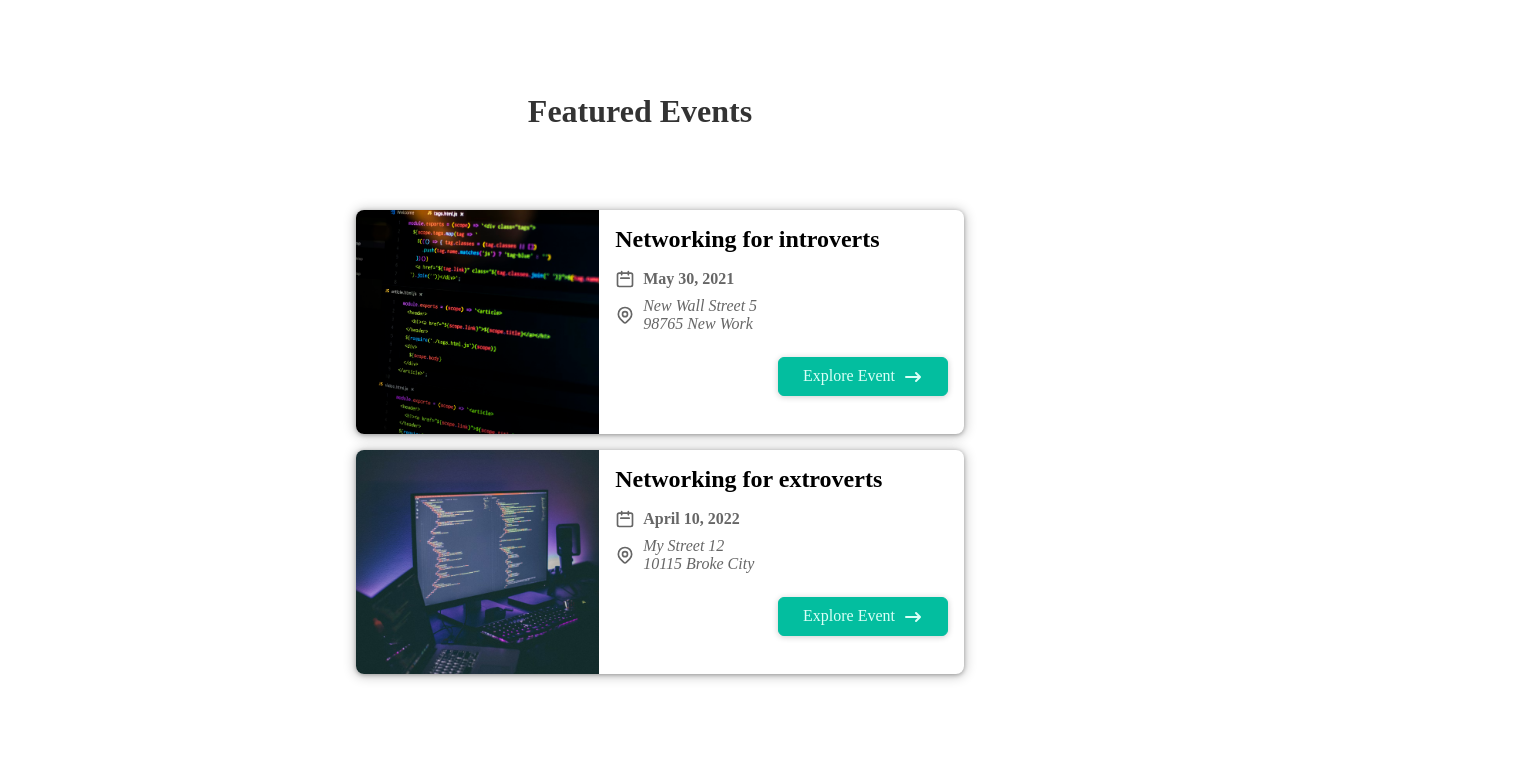
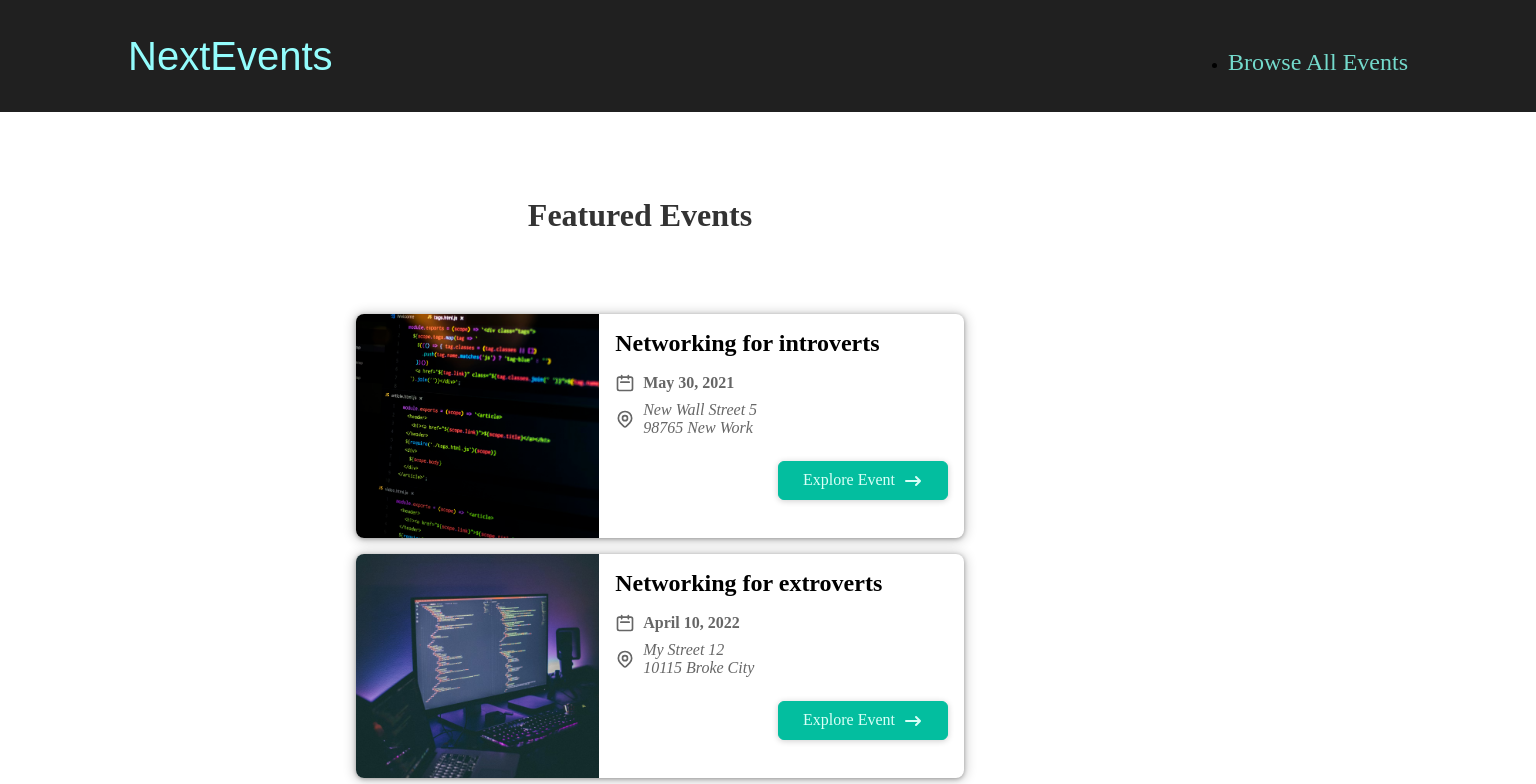
Before and after one commit to nymajalalabadi/event, a Next.js app: page / in a window 1280 px wide. Shown: the top 784 px of the page, 1536 px wide, since content can reach past the window. Built offline with nearby package versions, Linux system fonts and the light colour scheme.

Commit message:
Updated MainHeader

```diff
--- a/app/events/index.tsx
+++ /dev/null
@@ -1,5 +0,0 @@
-export default function EventsPage() {
-  return <div>
-    <h1>Events Page</h1>
-  </div>
-}
--- a/app/layout.tsx
+++ b/app/layout.tsx
@@ -1,4 +1,5 @@
 import classes from '../styles/main-header.module.css';
+import MainHeader from '../component/layout/main-header';
 
 export const metadata = {
   title: 'NextJS Events',
@@ -12,7 +13,8 @@ export default function RootLayout({
 }) {
   return (
     <html lang="en">
-      <body>
+      <body style={{ margin: 0, padding: 0, overflowX: 'hidden' }}>
+        <MainHeader />
         <div className={classes.container}>
           {children}
         </div>
--- /dev/null
+++ b/component/layout/main-header.tsx
@@ -0,0 +1,19 @@
+import Link from "next/link";
+import classes from '../../styles/main-header.module.css';
+
+export default function MainHeader() {
+  return (
+    <header className={classes.header}>
+      <div className={classes.logo}>
+        <Link href="/">NextEvents</Link>
+      </div>
+      <nav className={classes.navigation}>
+        <ul>
+            <li>
+                <Link href="/events">Browse All Events</Link>
+            </li>
+        </ul>
+      </nav>
+    </header>
+  );
+}
--- a/styles/main-header.module.css
+++ b/styles/main-header.module.css
@@ -11,3 +11,44 @@
   text-align: center;
   color: #333;
 }
+.header {
+  width: 100%;
+  display: flex;
+  justify-content: space-between;
+  align-items: baseline;
+  padding: 1rem 10%;
+  height: 5rem;
+  background-color: #202020;
+}
+
+.logo {
+  font-size: 1.5rem;
+  color: white;
+  font-family: 'Fira', sans-serif;
+  height: 100%;
+  display: flex;
+  justify-content: center;
+  align-items: center;
+  color: #94fdfd;
+}
+
+.logo a {
+  text-decoration: none;
+  color: #94fdfd;
+}
+
+.navigation a {
+  text-decoration: none;
+  color: #74dacc;
+  font-size: 1rem;
+}
+
+@media (min-width: 768px) {
+  .logo {
+    font-size: 2.5rem;
+  }
+
+  .navigation a {
+    font-size: 1.5rem;
+  }
+}
```
